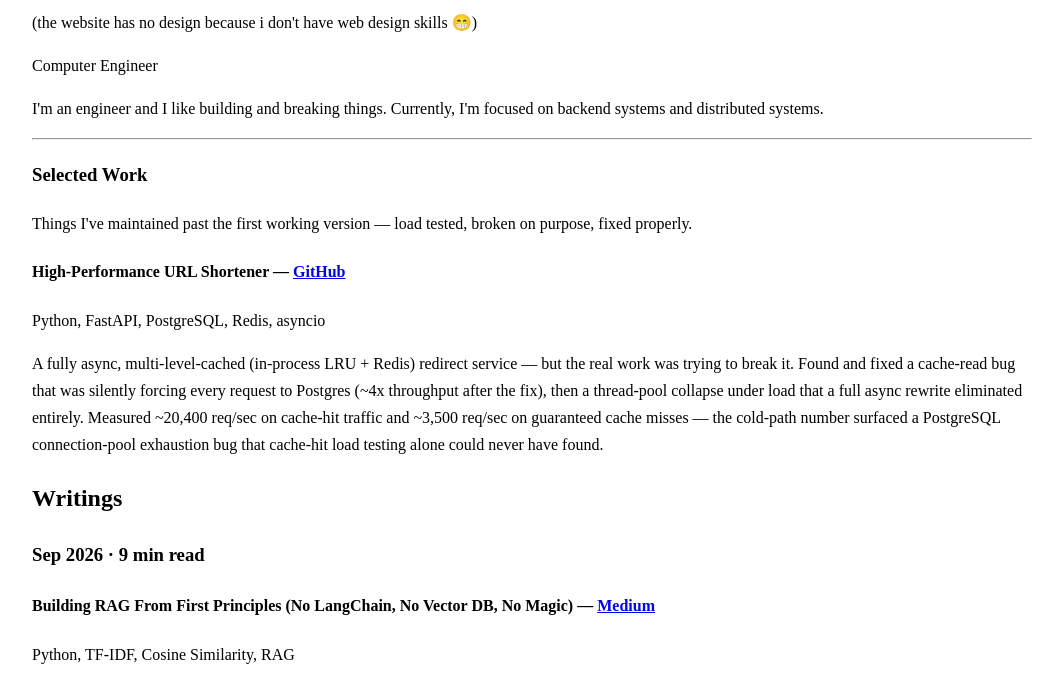
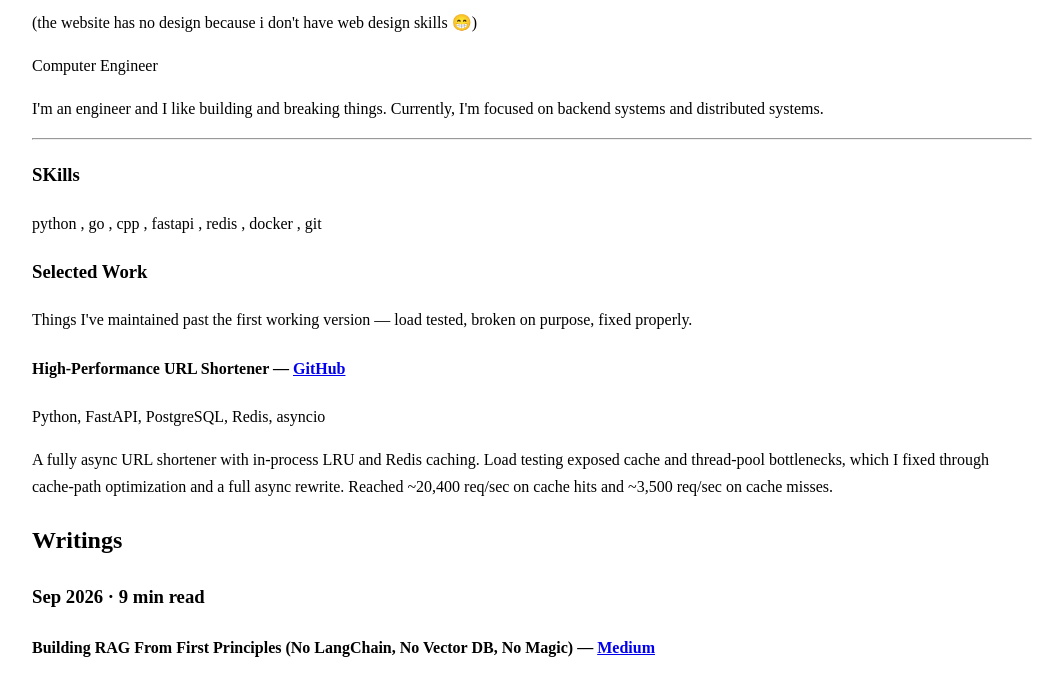
Before and after one commit to aashutosh-yadav/aashutosh-yadav.github.io, a plain HTML site: page index.html in a window 1280 px wide. Shown: the part 127-800 px from the top of the page, without its empty margins (108-1161 px from the left). Drawn offline with Linux system fonts and the light colour scheme.

Commit message:
Update skills section and project description
Condensed description of a fully async URL shortener, highlighting performance improvements and optimizations.

```diff
--- a/index.html
+++ b/index.html
@@ -35,6 +35,10 @@
 
   <hr>
 
+  <h3>SKills</h3>
+
+  <p>python , go , cpp , fastapi , redis , docker , git</p>
+
   <h3>Selected Work</h3>
 
   <p>
@@ -52,14 +56,7 @@
   </p>
 
   <p>
-    A fully async, multi-level-cached (in-process LRU + Redis) redirect
-    service — but the real work was trying to break it. Found and fixed a
-    cache-read bug that was silently forcing every request to Postgres
-    (~4x throughput after the fix), then a thread-pool collapse under load
-    that a full async rewrite eliminated entirely. Measured ~20,400 req/sec
-    on cache-hit traffic and ~3,500 req/sec on guaranteed cache misses — the
-    cold-path number surfaced a PostgreSQL connection-pool exhaustion bug
-    that cache-hit load testing alone could never have found.
+   A fully async URL shortener with in-process LRU and Redis caching. Load testing exposed cache and thread-pool bottlenecks, which I fixed through cache-path optimization and a full async rewrite. Reached ~20,400 req/sec on cache hits and ~3,500 req/sec on cache misses.
   </p>
 
   <h2>Writings</h2>
```
